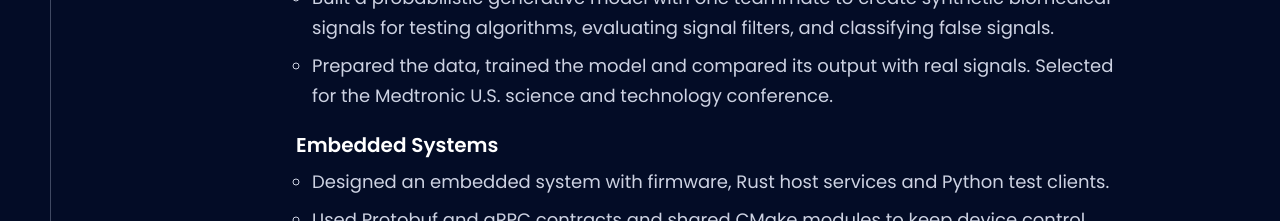
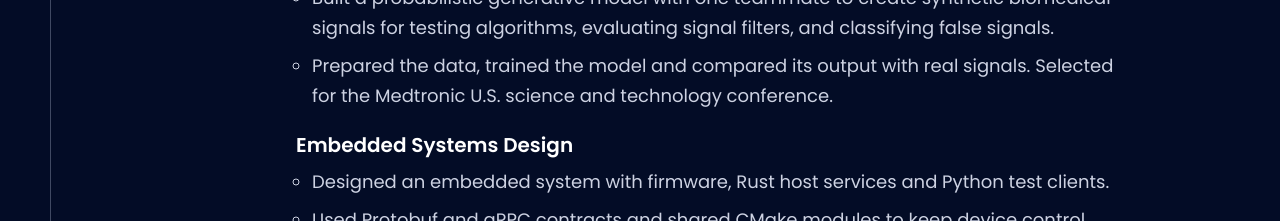
Before and after one commit to Arpt-Singh/portfolio, a React (Vite) app in the folder apps/frontend/: page / in a window 1280 px wide. Shown: the part 1600-1821 px from the top of the page. Built offline with nearby package versions, Linux system fonts and the light colour scheme.

Commit message:
fix: update focus description in experiences to enhance clarity

```diff
--- a/apps/frontend/src/constants/index.ts
+++ b/apps/frontend/src/constants/index.ts
@@ -68,7 +68,7 @@ const experiences = [
         ],
       },
       {
-        focus: "Embedded Systems",
+        focus: "Embedded Systems Design",
         points: [
           "Designed an embedded system with firmware, Rust host services and Python test clients.",
           "Used Protobuf and gRPC contracts and shared CMake modules to keep device control, communication and testing separate.",
```
